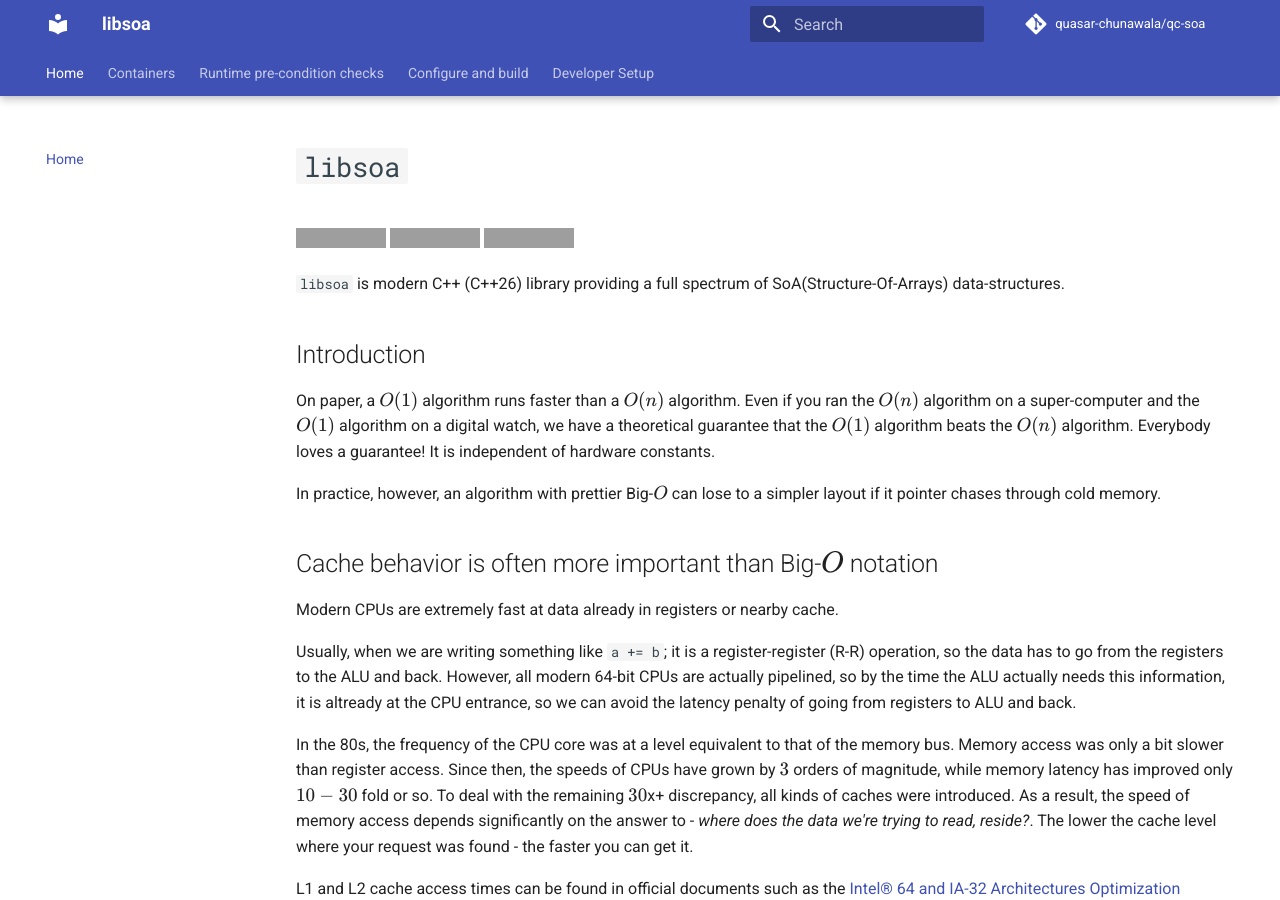
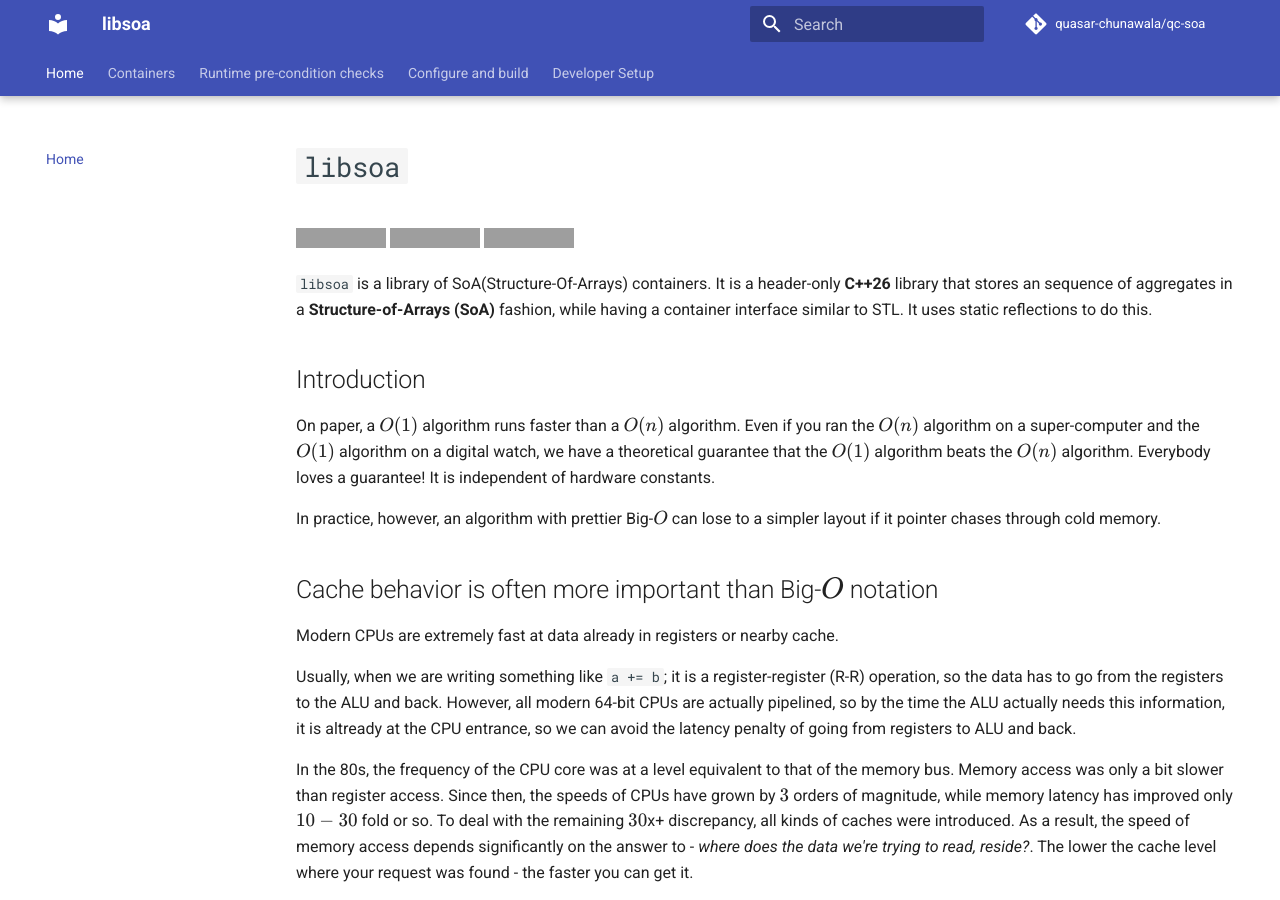
Before and after one commit to quasar-chunawala/qc-soa, an MkDocs documentation site: the page built from docs/index.md, in a window 1280 px wide and 900 px high. Built offline with MkDocs 1.6.1 and Material for MkDocs 9.7.7, drawn with Linux system fonts in a browser that asks for light colours; comment, search, counter and statistics services are not loaded; grey boxes are pictures that could not be loaded.

Commit message:
update docs

```diff
--- a/docs/index.md
+++ b/docs/index.md
@@ -9,7 +9,7 @@ hide:
 [![MacOS build](https://github.com/quasar-chunawala/qc-soa/actions/workflows/macos.yml/badge.svg?branch=main)](https://github.com/quasar-chunawala/qc-soa/actions/workflows/macos.yml)
 [![Win32/64 build](https://github.com/quasar-chunawala/qc-soa/actions/workflows/windows.yml/badge.svg?branch=main)](https://github.com/quasar-chunawala/qc-soa/actions/workflows/windows.yml)
 
-`libsoa` is modern C++ (C++26) library providing a full spectrum of SoA(Structure-Of-Arrays) data-structures.
+`libsoa` is a library of SoA(Structure-Of-Arrays) containers. It is a header-only **C++26** library that stores an sequence of aggregates in a **Structure-of-Arrays (SoA)** fashion, while having a container interface similar to STL. It uses static reflections to do this.
 
 ## Introduction
 
```
